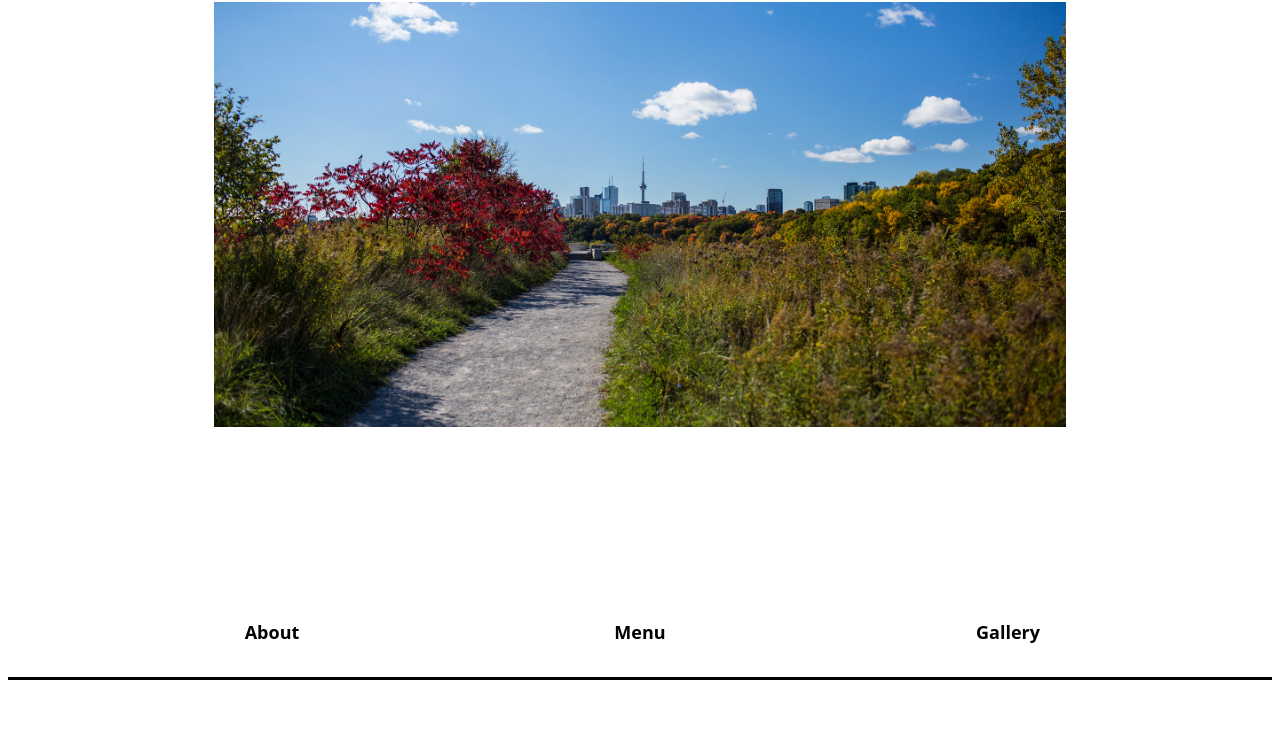
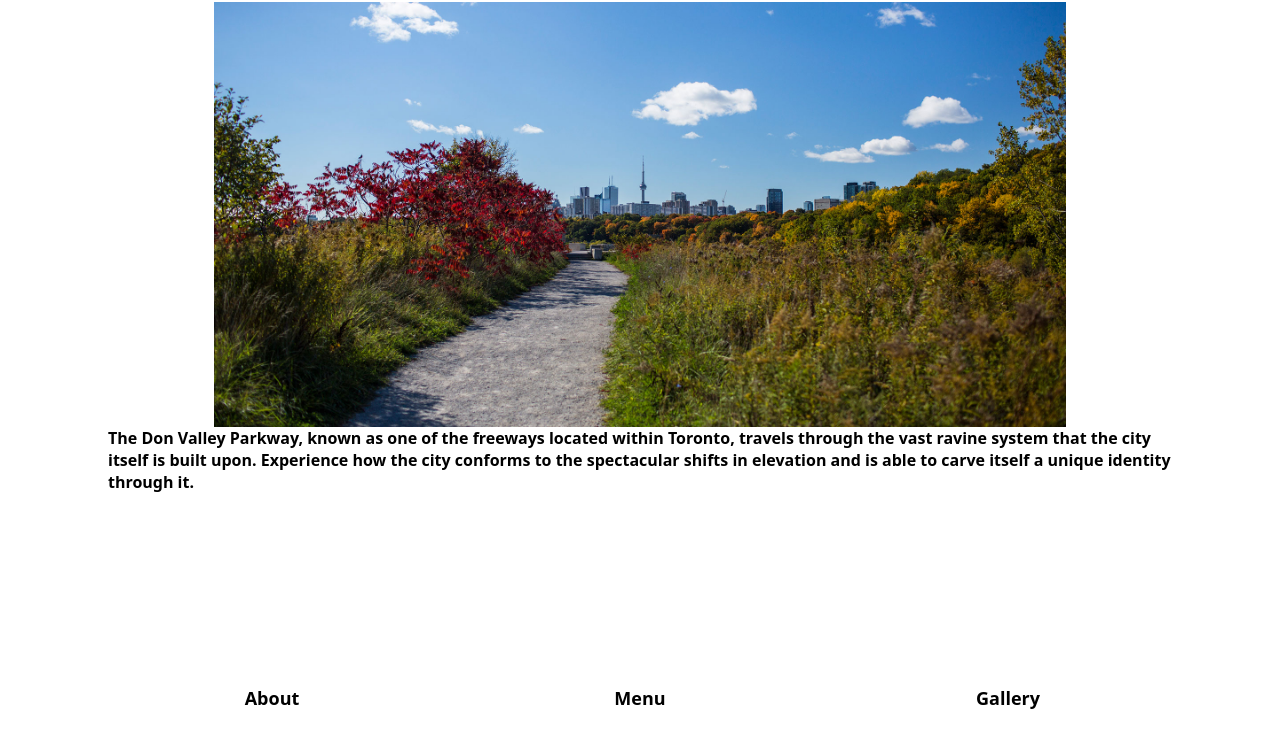
Before and after one commit to StretchedCode/restaurantPage, a website built with webpack: page src/test.html in a window 1280 px wide. Shown: the part 345-1088 px from the top of the page. Built offline with nearby package versions, Linux system fonts and the light colour scheme.

Commit message:
Added text component of about page

```diff
--- a/src/test.html
+++ b/src/test.html
@@ -29,6 +29,12 @@
 
                 <img src="./assets/donValley.jpeg" alt="">
 
+                <div class="aboutContent">
+                    The Don Valley Parkway, known as one of the freeways located within Toronto, travels through the vast ravine
+                    system that the city itself is built upon. Experience how the city conforms to the spectacular shifts in elevation
+                    and is able to carve itself a unique identity through it.
+                </div>
+
             </div>
 
         </div>
```
